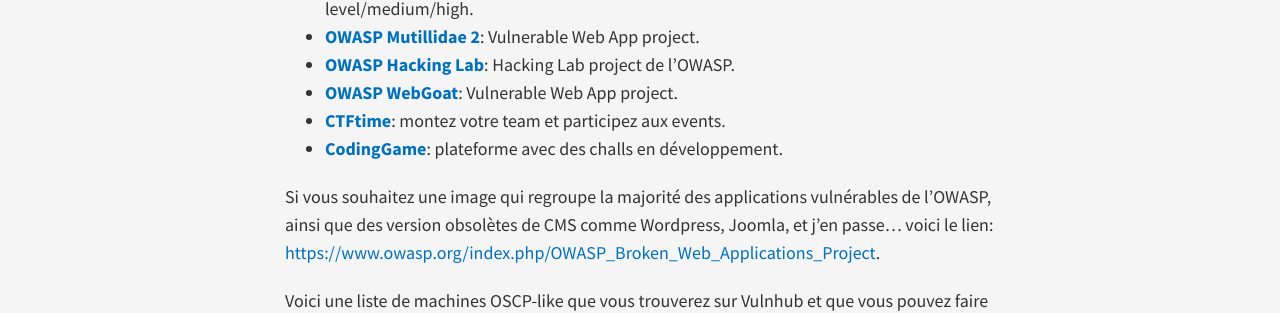
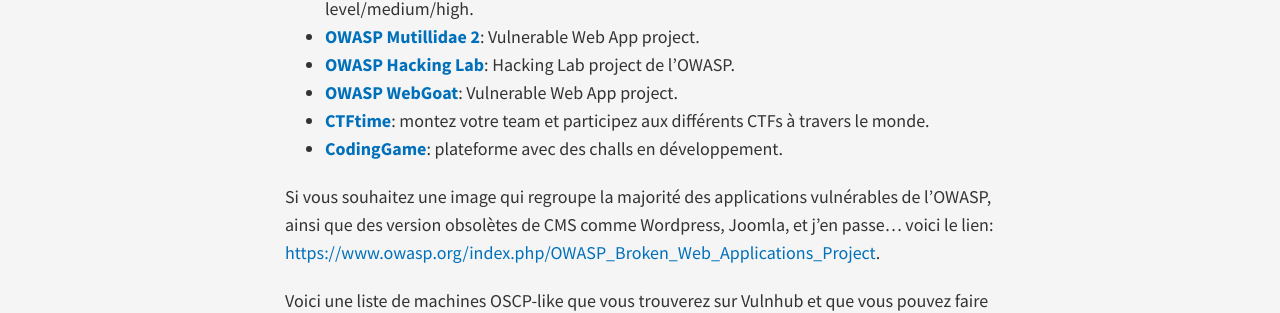
Before and after one commit to phackt/phackt.github.io, a Jekyll site: the page built from _posts/2017-03-06-Hacking-training.markdown, in a window 1280 px wide. Shown: the part 829-1142 px from the top of the page. Built offline with Jekyll 4.4.1, drawn with Linux system fonts in a browser that asks for light colours; nearby versions of some CDN libraries; comment, search, counter and statistics services are not loaded.

Commit message:
Update 2017-03-06-Hacking-training.markdown

```diff
--- a/_posts/2017-03-06-Hacking-training.markdown
+++ b/_posts/2017-03-06-Hacking-training.markdown
@@ -19,7 +19,7 @@ Voici la liste qui sera amenée à évoluer:
  - **[OWASP Mutillidae 2](https://www.owasp.org/index.php/OWASP_Mutillidae_2_Project)**: Vulnerable Web App project.
  - **[OWASP Hacking Lab](https://www.hacking-lab.com/index.html)**: Hacking Lab project de l'OWASP.
  - **[OWASP WebGoat](https://www.owasp.org/index.php/Category:OWASP_WebGoat_Project)**: Vulnerable Web App project.
- - **[CTFtime](https://ctftime.org/)**: montez votre team et participez aux events.
+ - **[CTFtime](https://ctftime.org/)**: montez votre team et participez aux différents CTFs à travers le monde.
  - **[CodingGame](https://www.codingame.com/)**: plateforme avec des challs en développement.
 
 Si vous souhaitez une image qui regroupe la majorité des applications vulnérables de l'OWASP, ainsi que des version obsolètes de CMS comme Wordpress, Joomla, et j'en passe... voici le lien: [https://www.owasp.org/index.php/OWASP_Broken_Web_Applications_Project](https://www.owasp.org/index.php/OWASP_Broken_Web_Applications_Project).
```
